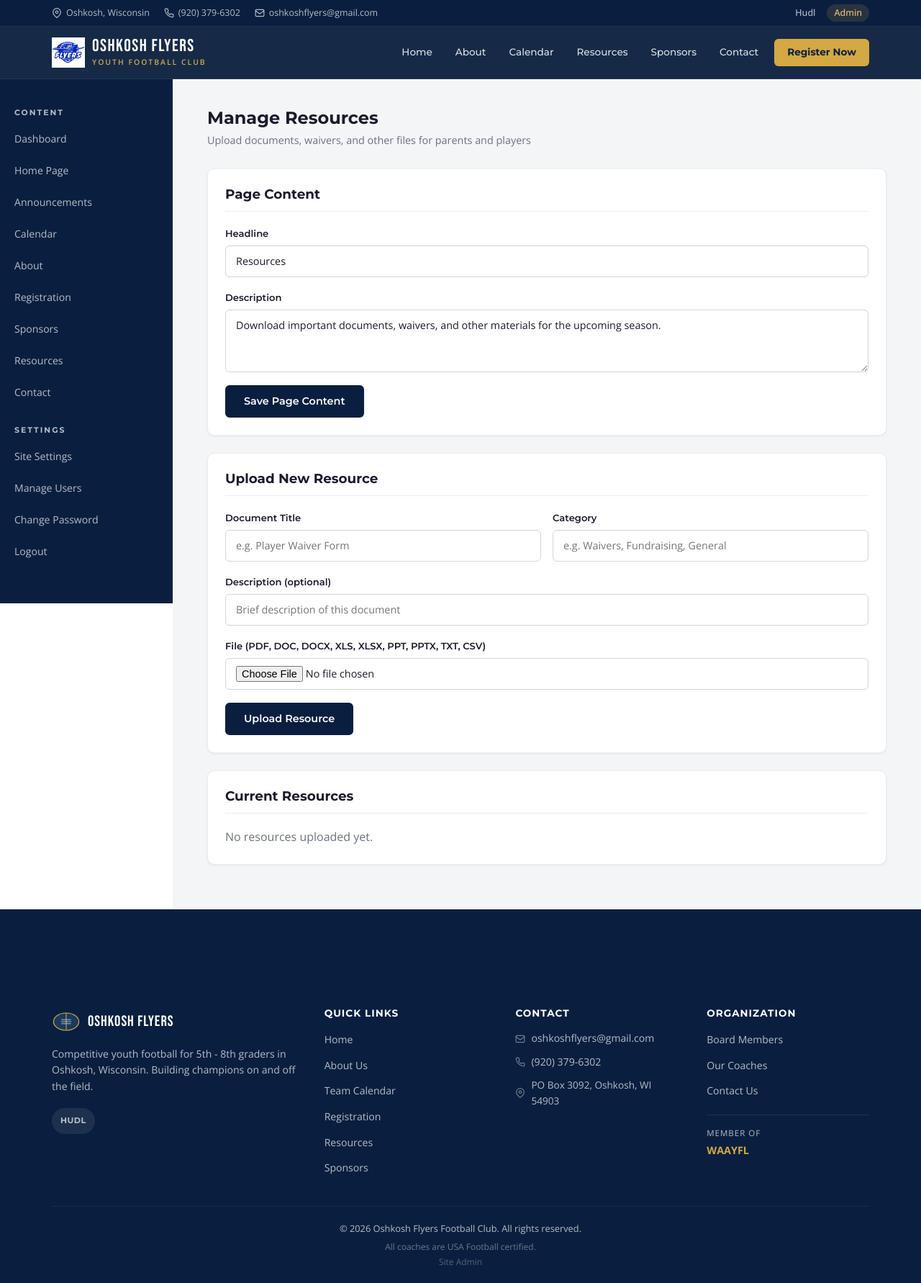
After one commit to justins921/Oshkosh-Flyers, a Node server app: page /admin/resources in a window 1280 px wide. The commit adds this page. Shown: the whole page at 72% size. Run offline with Node 20, Linux system fonts and the light colour scheme; the visitor is signed in with stand-in values (Sample User, id 1).

Commit message:
Add Resources section for document uploads
New public /resources page displays uploaded documents grouped by
category (Waivers, Fundraising, Forms, etc.) with file-type icons
and download links.

Admin panel at /admin/resources supports:
- Upload documents (PDF, DOC, DOCX, XLS, XLSX, PPT, PPTX, TXT, CSV)
- Edit title, description, category, and replace files
- Delete resources
- Customize page headline and description

Separate docUpload multer config with 10MB limit for documents.
Added nav links in header, footer, admin sidebar, and dashboard.

Co-Authored-By: Claude Opus 4.6 <noreply@anthropic.com>
Claude-Session: https://claude.ai/code/session_01V41nvmKXWSkmNCeHZkguH9

```diff
--- /dev/null
+++ b/data/resources.json
@@ -0,0 +1,5 @@
+{
+  "headline": "Resources",
+  "description": "Download important documents, waivers, and other materials for the upcoming season.",
+  "resources": []
+}
--- a/server.js
+++ b/server.js
@@ -44,6 +44,42 @@ async function uploadImage(file) {
   const filename = Date.now() + path.extname(file.originalname);
   fs.writeFileSync(path.join(imagesDir, filename), file.buffer);
   return '/images/' + filename;
+}
+
+// --- Document uploads ---
+
+const docUpload = multer({
+  storage: multer.memoryStorage(),
+  limits: { fileSize: 10 * 1024 * 1024 },
+  fileFilter: (req, file, cb) => {
+    const allowed = /pdf|doc|docx|xls|xlsx|ppt|pptx|txt|csv/;
+    const ext = path.extname(file.originalname).toLowerCase().replace('.', '');
+    if (allowed.test(ext)) return cb(null, true);
+    cb(new Error('Only document files are allowed (PDF, DOC, DOCX, XLS, XLSX, PPT, PPTX, TXT, CSV)'));
+  }
+});
+
+async function uploadDocument(file) {
+  const blobToken = process.env.BLOB_READ_WRITE_TOKEN
+    || Object.keys(process.env).filter(k => k.endsWith('_READ_WRITE_TOKEN')).map(k => process.env[k])[0];
+  if (blobToken) {
+    const { put } = require('@vercel/blob');
+    const blob = await put(file.originalname, file.buffer, {
+      access: 'public',
+      contentType: file.mimetype,
+      token: blobToken
+    });
+    return blob.url;
+  }
+  if (IS_VERCEL) {
+    throw new Error('Connect Vercel Blob storage to enable file uploads.');
+  }
+  const docsDir = path.join(__dirname, 'public', 'documents');
+  if (!fs.existsSync(docsDir)) fs.mkdirSync(docsDir, { recursive: true });
+  const safeName = file.originalname.replace(/[^a-zA-Z0-9._-]/g, '_');
+  const filename = Date.now() + '-' + safeName;
+  fs.writeFileSync(path.join(docsDir, filename), file.buffer);
+  return '/documents/' + filename;
 }
 
 // --- Password hashing (Node.js built-in crypto) ---
@@ -101,6 +137,7 @@ const DATA_DEFAULTS = {
   'contact.json': { address: '', mailingAddress: '', email: '', phone: '', boardMembers: [] },
   'registration.json': { isOpen: false, season: '', registrationUrl: '', description: '', deadline: '', fee: '', ageGroups: '', requirements: '' },
   'sponsors.json': { headline: 'Thank you to our sponsors!', description: '', becomeASponsor: '', sponsors: [] },
+  'resources.json': { headline: 'Resources', description: '', resources: [] },
   'users.json': { users: [] }
 };
 
@@ -229,6 +266,11 @@ app.get('/registration', async (req, res) => {
 app.get('/sponsors', async (req, res) => {
   const [site, sponsors] = await Promise.all([readData('site.json'), readData('sponsors.json')]);
   res.render('sponsors', { site, sponsors });
+});
+
+app.get('/resources', async (req, res) => {
+  const [site, resources] = await Promise.all([readData('site.json'), readData('resources.json')]);
+  res.render('resources', { site, resources });
 });
 
 // --- Admin routes ---
@@ -627,6 +669,79 @@ app.post('/admin/sponsors/delete/:id', requireAdmin, async (req, res) => {
   res.redirect('/admin/sponsors');
 });
 
+// Resources
+app.get('/admin/resources', requireAdmin, async (req, res) => {
+  const [site, resources] = await Promise.all([readData('site.json'), readData('resources.json')]);
+  res.render('admin/edit-resources', { site, resources });
+});
+
+app.post('/admin/resources', requireAdmin, async (req, res) => {
+  try {
+    const resources = await readData('resources.json');
+    resources.headline = req.body.headline || resources.headline;
+    resources.description = req.body.description || resources.description;
+    await writeData('resources.json', resources);
+    flash(res, 'success', 'Resources page updated');
+  } catch (e) {
+    flash(res, 'error', e.message);
+  }
+  res.redirect('/admin/resources');
+});
+
+app.post('/admin/resources/add', requireAdmin, docUpload.single('file'), async (req, res) => {
+  try {
+    const resources = await readData('resources.json');
+    if (!req.file) { flash(res, 'error', 'Please select a file to upload'); return res.redirect('/admin/resources'); }
+    const fileUrl = await uploadDocument(req.file);
+    resources.resources.push({
+      id: Date.now().toString(),
+      title: req.body.title || req.file.originalname,
+      description: req.body.description || '',
+      category: req.body.category || 'General',
+      filename: req.file.originalname,
+      url: fileUrl,
+      uploadedAt: new Date().toISOString()
+    });
+    await writeData('resources.json', resources);
+    flash(res, 'success', 'Resource added');
+  } catch (e) {
+    flash(res, 'error', e.message);
+  }
+  res.redirect('/admin/resources');
+});
+
+app.post('/admin/resources/edit/:id', requireAdmin, docUpload.single('file'), async (req, res) => {
+  try {
+    const resources = await readData('resources.json');
+    const resource = resources.resources.find(r => r.id === req.params.id);
+    if (!resource) { flash(res, 'error', 'Resource not found'); return res.redirect('/admin/resources'); }
+    resource.title = req.body.title || resource.title;
+    resource.description = req.body.description || '';
+    resource.category = req.body.category || resource.category;
+    if (req.file) {
+      resource.url = await uploadDocument(req.file);
+      resource.filename = req.file.originalname;
+    }
+    await writeData('resources.json', resources);
+    flash(res, 'success', 'Resource updated');
+  } catch (e) {
+    flash(res, 'error', e.message);
+  }
+  res.redirect('/admin/resources');
+});
+
+app.post('/admin/resources/delete/:id', requireAdmin, async (req, res) => {
+  try {
+    const resources = await readData('resources.json');
+    resources.resources = resources.resources.filter(r => r.id !== req.params.id);
+    await writeData('resources.json', resources);
+    flash(res, 'success', 'Resource removed');
+  } catch (e) {
+    flash(res, 'error', e.message);
+  }
+  res.redirect('/admin/resources');
+});
+
 // User management
 app.get('/admin/users', requireAdmin, async (req, res) => {
   const [site, usersData] = await Promise.all([readData('site.json'), getUsers()]);
--- a/views/admin/dashboard.ejs
+++ b/views/admin/dashboard.ejs
@@ -40,6 +40,11 @@
         <a href="/admin/sponsors">Manage Sponsors &rarr;</a>
       </div>
       <div class="dash-card">
+        <h3>Resources</h3>
+        <p>Upload waivers, fundraising materials, and documents.</p>
+        <a href="/admin/resources">Manage Resources &rarr;</a>
+      </div>
+      <div class="dash-card">
         <h3>Contact Info</h3>
         <p>Update contact details and board members.</p>
         <a href="/admin/contact">Edit Contact Info &rarr;</a>
--- /dev/null
+++ b/views/admin/edit-resources.ejs
@@ -0,0 +1,119 @@
+<%- include('../partials/header') %>
+
+<div class="admin-layout">
+  <%- include('./sidebar') %>
+  <div class="admin-main">
+    <div class="admin-header">
+      <h1>Manage Resources</h1>
+      <p>Upload documents, waivers, and other files for parents and players</p>
+    </div>
+
+    <div class="admin-card">
+      <h2>Page Content</h2>
+      <form method="POST" action="/admin/resources">
+        <div class="form-group">
+          <label for="headline">Headline</label>
+          <input type="text" id="headline" name="headline" value="<%= resources.headline %>">
+        </div>
+        <div class="form-group">
+          <label for="description">Description</label>
+          <textarea id="description" name="description" rows="3"><%= resources.description %></textarea>
+        </div>
+        <button type="submit" class="btn btn-primary">Save Page Content</button>
+      </form>
+    </div>
+
+    <div class="admin-card">
+      <h2>Upload New Resource</h2>
+      <form method="POST" action="/admin/resources/add" enctype="multipart/form-data">
+        <div class="form-row">
+          <div class="form-group">
+            <label for="title">Document Title</label>
+            <input type="text" id="title" name="title" required placeholder="e.g. Player Waiver Form">
+          </div>
+          <div class="form-group">
+            <label for="category">Category</label>
+            <input type="text" id="category" name="category" placeholder="e.g. Waivers, Fundraising, General" list="category-list">
+            <datalist id="category-list">
+              <option value="Waivers">
+              <option value="Fundraising">
+              <option value="Forms">
+              <option value="Schedules">
+              <option value="General">
+            </datalist>
+          </div>
+        </div>
+        <div class="form-group">
+          <label for="resourceDesc">Description (optional)</label>
+          <input type="text" id="resourceDesc" name="description" placeholder="Brief description of this document">
+        </div>
+        <div class="form-group">
+          <label for="file">File (PDF, DOC, DOCX, XLS, XLSX, PPT, PPTX, TXT, CSV)</label>
+          <input type="file" id="file" name="file" required accept=".pdf,.doc,.docx,.xls,.xlsx,.ppt,.pptx,.txt,.csv">
+        </div>
+        <button type="submit" class="btn btn-primary">Upload Resource</button>
+      </form>
+    </div>
+
+    <div class="admin-card">
+      <h2>Current Resources</h2>
+      <% if (resources.resources && resources.resources.length > 0) { %>
+        <ul class="item-list">
+          <% resources.resources.forEach(function(resource) { %>
+            <li>
+              <div class="item-info">
+                <h4><%= resource.title %></h4>
+                <p><%= resource.category %> &middot; <%= resource.filename %></p>
+              </div>
+              <div class="item-actions">
+                <a href="<%= resource.url %>" target="_blank" rel="noopener" class="btn btn-secondary btn-sm">View</a>
+                <button type="button" class="btn btn-secondary btn-sm" onclick="toggleEdit('<%= resource.id %>')">Edit</button>
+                <form method="POST" action="/admin/resources/delete/<%= resource.id %>" style="display:inline">
+                  <button type="submit" class="btn btn-danger btn-sm" onclick="return confirm('Remove this resource?')">Remove</button>
+                </form>
+              </div>
+            </li>
+            <li id="edit-<%= resource.id %>" style="display: none; padding: 0;">
+              <form method="POST" action="/admin/resources/edit/<%= resource.id %>" enctype="multipart/form-data" style="width: 100%; padding: 16px; background: var(--gray-50, #f9fafb); border-radius: 8px;">
+                <div class="form-row">
+                  <div class="form-group">
+                    <label>Document Title</label>
+                    <input type="text" name="title" value="<%= resource.title %>" required>
+                  </div>
+                  <div class="form-group">
+                    <label>Category</label>
+                    <input type="text" name="category" value="<%= resource.category %>" list="category-list">
+                  </div>
+                </div>
+                <div class="form-group">
+                  <label>Description (optional)</label>
+                  <input type="text" name="description" value="<%= resource.description || '' %>">
+                </div>
+                <div class="form-group">
+                  <label>Replace File (optional)</label>
+                  <p style="font-size: 0.85rem; color: var(--text-light); margin-bottom: 4px;">Current: <%= resource.filename %></p>
+                  <input type="file" name="file" accept=".pdf,.doc,.docx,.xls,.xlsx,.ppt,.pptx,.txt,.csv">
+                </div>
+                <div style="display: flex; gap: 8px;">
+                  <button type="submit" class="btn btn-primary btn-sm">Save Changes</button>
+                  <button type="button" class="btn btn-secondary btn-sm" onclick="toggleEdit('<%= resource.id %>')">Cancel</button>
+                </div>
+              </form>
+            </li>
+          <% }); %>
+        </ul>
+      <% } else { %>
+        <p style="color: var(--text-light)">No resources uploaded yet.</p>
+      <% } %>
+    </div>
+  </div>
+</div>
+
+<script>
+function toggleEdit(id) {
+  var el = document.getElementById('edit-' + id);
+  el.style.display = el.style.display === 'none' ? '' : 'none';
+}
+</script>
+
+<%- include('../partials/footer') %>
--- a/views/admin/sidebar.ejs
+++ b/views/admin/sidebar.ejs
@@ -8,6 +8,7 @@
     <li><a href="/admin/about">About</a></li>
     <li><a href="/admin/registration">Registration</a></li>
     <li><a href="/admin/sponsors">Sponsors</a></li>
+    <li><a href="/admin/resources">Resources</a></li>
     <li><a href="/admin/contact">Contact</a></li>
   </ul>
   <h3>Settings</h3>
--- a/views/partials/footer.ejs
+++ b/views/partials/footer.ejs
@@ -37,6 +37,7 @@
             <li><a href="/about">About Us</a></li>
             <li><a href="/calendar">Team Calendar</a></li>
             <li><a href="/registration">Registration</a></li>
+            <li><a href="/resources">Resources</a></li>
             <li><a href="/sponsors">Sponsors</a></li>
           </ul>
         </div>
--- a/views/partials/header.ejs
+++ b/views/partials/header.ejs
@@ -77,6 +77,7 @@
         <li><a href="/">Home</a></li>
         <li><a href="/about">About</a></li>
         <li><a href="/calendar">Calendar</a></li>
+        <li><a href="/resources">Resources</a></li>
         <li><a href="/sponsors">Sponsors</a></li>
         <li><a href="/contact">Contact</a></li>
         <li><a href="/registration" class="nav-cta">Register Now</a></li>
```
Also changed, not shown: public/css/style.css (+91 -0 lines), views/resources.ejs (added, +70 -0 lines).
